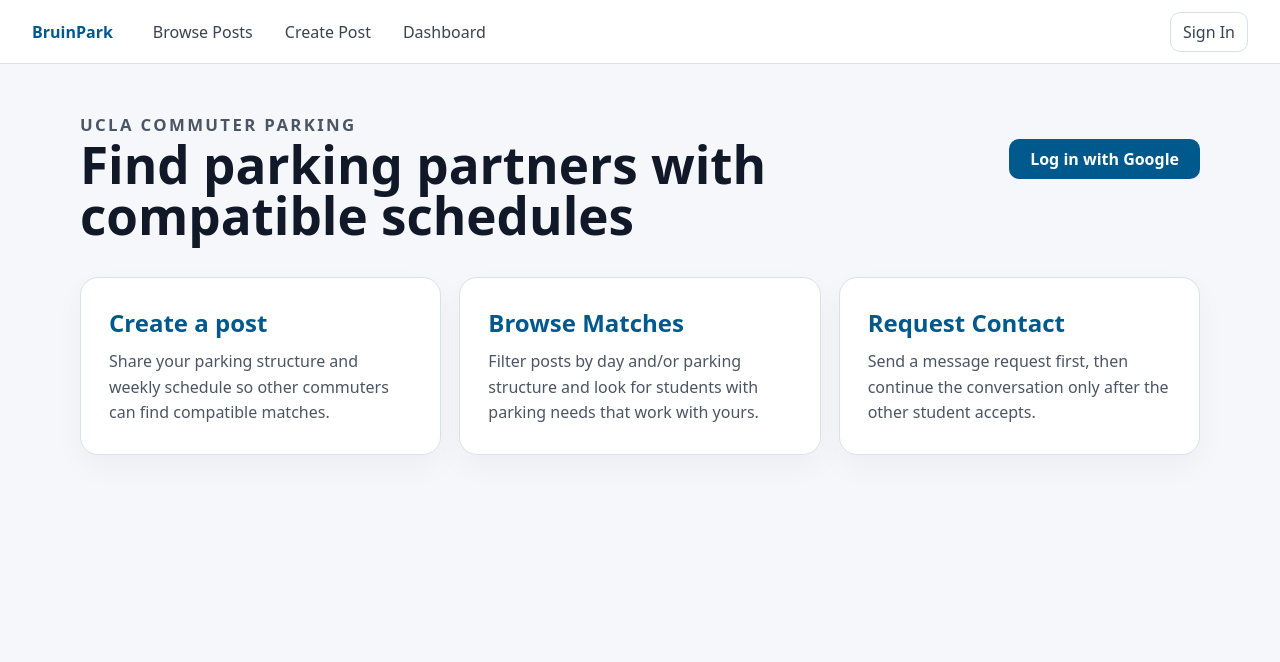
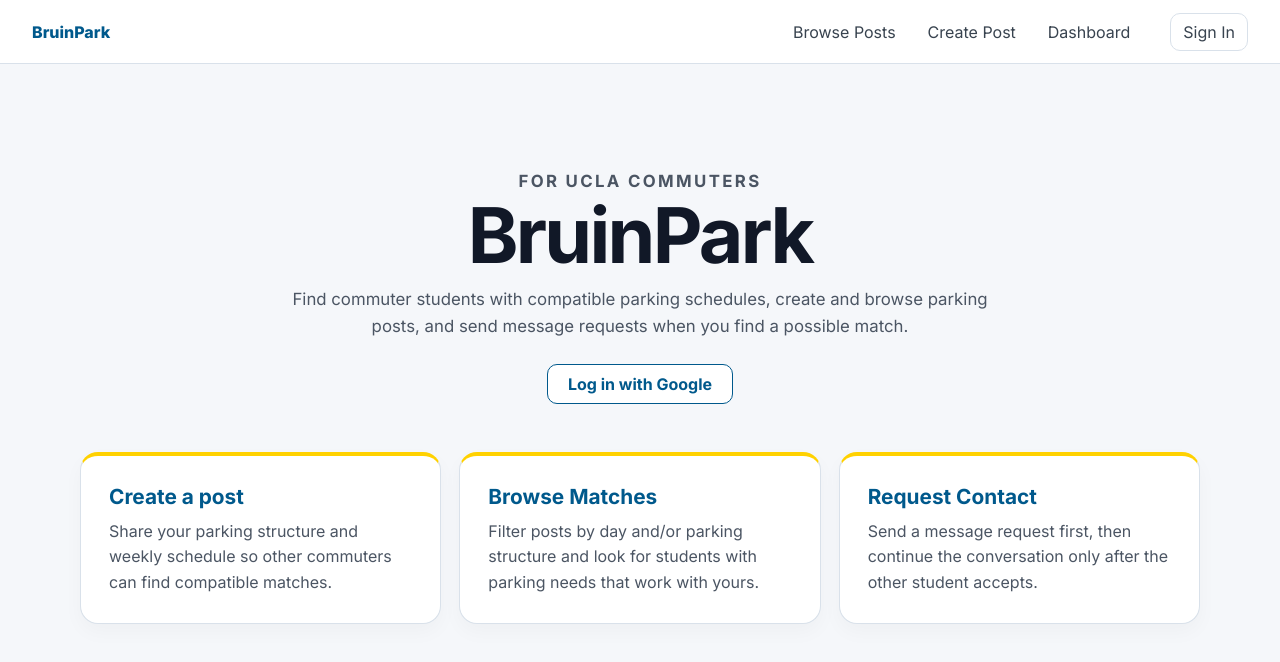
Before and after one commit to shyam7nj/bruinpark, a React app in the folder frontend/: page / in a window 1280 px wide. Shown: the top 662 px of the page. Built offline with nearby package versions, Linux system fonts and the light colour scheme; the HTML template or start-up script is replaced by a standard one.

Commit message:
feat(home): Redesign landing page to be more visually appealing, and use components from earlier

```diff
--- a/frontend/src/App.css
+++ b/frontend/src/App.css
@@ -4,7 +4,6 @@
 
 body {
   margin: 0;
-  font-family: system-ui, -apple-system, BlinkMacSystemFont, 'Segoe UI', sans-serif;
   background: #f5f8fc;
   color: #172033;
 }
@@ -627,26 +626,3 @@ body {
 .message-request-card p {
   margin: 8px 0;
 }
-
-.home-grid {
-  display: grid;
-  grid-template-columns: repeat(3, 1fr);
-  gap: 18px;
-}
-
-.home-grid h2 {
-  margin: 0 0 10px;
-  color: #00598c;
-}
-
-.home-grid p {
-  margin: 0;
-  color: #4b5563;
-  line-height: 1.6;
-}
-
-@media (max-width: 800px) {
-  .home-grid {
-    grid-template-columns: 1fr;
-  }
-}
--- a/frontend/src/index.css
+++ b/frontend/src/index.css
@@ -1,10 +1,12 @@
+@import url('https://fonts.googleapis.com/css2?family=Inter:wght@400;500;600;700;800&display=swap');
+
 * {
   box-sizing: border-box;
 }
 
 body {
   margin: 0;
-  font-family: system-ui, -apple-system, BlinkMacSystemFont, 'Segoe UI', sans-serif;
+  font-family: 'Inter', system-ui, -apple-system, BlinkMacSystemFont, 'Segoe UI', sans-serif;
   background: #0f172a;
   color: #e2e8f0;
 }
--- a/frontend/src/pages/Home.jsx
+++ b/frontend/src/pages/Home.jsx
@@ -4,37 +4,40 @@ import AppLayout from '../components/AppLayout';
 import Button from '../components/Button';
 import Card from '../components/Card';
 import PageHeader from '../components/PageHeader';
+import '../styles/pageStyles/home.css';
 
 function Home(){
   return(
     <AppLayout>
+      <section className="home-page-header">
         <PageHeader
-        label="UCLA Commuter Parking"
-        title="Find parking partners with compatible schedules"
-        descrption="BruinPark helps UCLA commuter students connect with other each other to save money on parking permits."
+          label="For UCLA Commuters"
+          title="BruinPark"
+          description="Find commuter students with compatible parking schedules, create and browse parking posts, and send message requests when you find a possible match."
           actions={
-          <Button href={`${API_URL}/auth/google`}>
+            <Button href={`${API_URL}/auth/google`} variant="secondary">
               Log in with Google
             </Button>
           }
         />
+      </section>
 
       <div className="home-grid">
-        <Card>
+        <Card className="home-info-card">
           <h2>Create a post</h2>
           <p>
             Share your parking structure and weekly schedule so other commuters can find compatible matches.
           </p>
         </Card>
 
-        <Card>
+        <Card className="home-info-card">
           <h2>Browse Matches</h2>
           <p>
             Filter posts by day and/or parking structure and look for students with parking needs that work with yours.
           </p>
         </Card>
 
-        <Card>
+        <Card className="home-info-card">
           <h2>Request Contact</h2>
           <p>
             Send a message request first, then continue the conversation only after the other student accepts.
--- a/frontend/src/styles/components.css
+++ b/frontend/src/styles/components.css
@@ -35,6 +35,7 @@
   display: flex;
   align-items: center;
   gap: 8px;
+  margin-left: auto;
 }
 
 .navbar-links a,
@@ -45,14 +46,18 @@
   border-radius: 10px;
 }
 
-.navbar-links a:hover,
+.navbar-links a:hover{
+    color: #00598c;
+    text-decoration: underline;
+    text-underline-offset: 6px;
+}
+
 .navbar-login:hover {
-  background: #eaf6fd;
-  color: #00598c;
+    background: #f8fafc;
+    color: #00598c;
 }
 
 .navbar-login {
-  margin-left: auto;
   border: 1px solid #d9e1ea;
 }
 
@@ -65,8 +70,8 @@
 .page-header-label {
   margin: 0 0 10px;
   color: #00598c;
-  font-size: 0.82rem;
-  font-weight: 800;
+  font-size: 0.78rem;
+  font-weight: 700;
   text-transform: uppercase;
   letter-spacing: 0.14em;
 }
@@ -81,8 +86,10 @@
 .page-header h1 {
   margin: 0 0 8px;
   color: #111827;
-  font-size: clamp(2rem, 4vw, 3.5rem);
-  line-height: 1;
+  font-size: clamp(2.25rem, 4vw, 3.25rem);
+  line-height: 1.08;
+  letter-spacing: -0.035em;
+  font-weight: 700;
 }
 
 .page-header p {
@@ -106,7 +113,7 @@
   border: 1px solid #d9e1ea;
   border-radius: 18px;
   padding: 28px;
-  box-shadow: 0 12px 30px rgba(15, 23, 42, 0.04);
+  box-shadow: 0 8px 20px rgba(15, 23, 42, 0.03);
 }
 
 /* Button.jsx */
--- /dev/null
+++ b/frontend/src/styles/pageStyles/home.css
@@ -0,0 +1,53 @@
+.home-grid {
+  display: grid;
+  grid-template-columns: repeat(3, 1fr);
+  gap: 18px;
+  margin-top: 36px;
+}
+
+.home-info-card {
+  min-height: 170px;
+  border-top: 4px solid #ffd100;
+}
+
+.home-info-card h2 {
+  margin: 0 0 10px;
+  color: #00598c;
+  font-size: 1.3rem;
+}
+
+.home-info-card p {
+  margin: 0;
+  color: #4b5563;
+  line-height: 1.6;
+}
+
+@media (max-width: 800px) {
+  .home-grid {
+    grid-template-columns: 1fr;
+  }
+}
+
+.home-page-header {
+  max-width: 760px;
+  margin: 56px auto 48px;
+  text-align: center;
+}
+
+.home-page-header .page-header-row {
+  display: block;
+}
+
+.home-page-header .page-header-actions {
+  justify-content: center;
+  margin-top: 24px;
+}
+
+.home-page-header .page-header p {
+  margin-left: auto;
+  margin-right: auto;
+}
+
+.home-page-header .page-header h1 {
+  font-size: clamp(3.2rem, 6vw, 4.8rem);
+}
```
Lines whose indentation alone changed are shown as unchanged.
